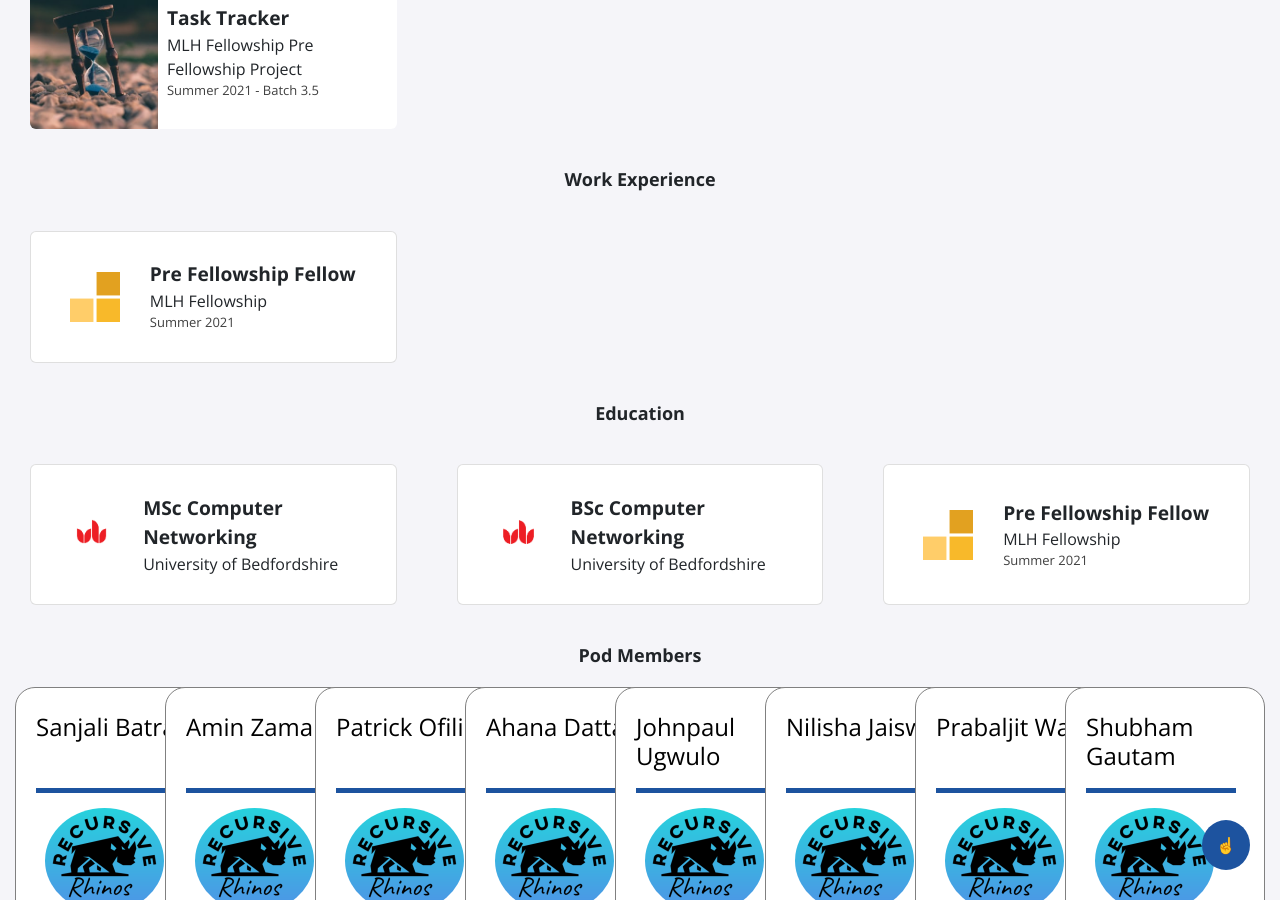
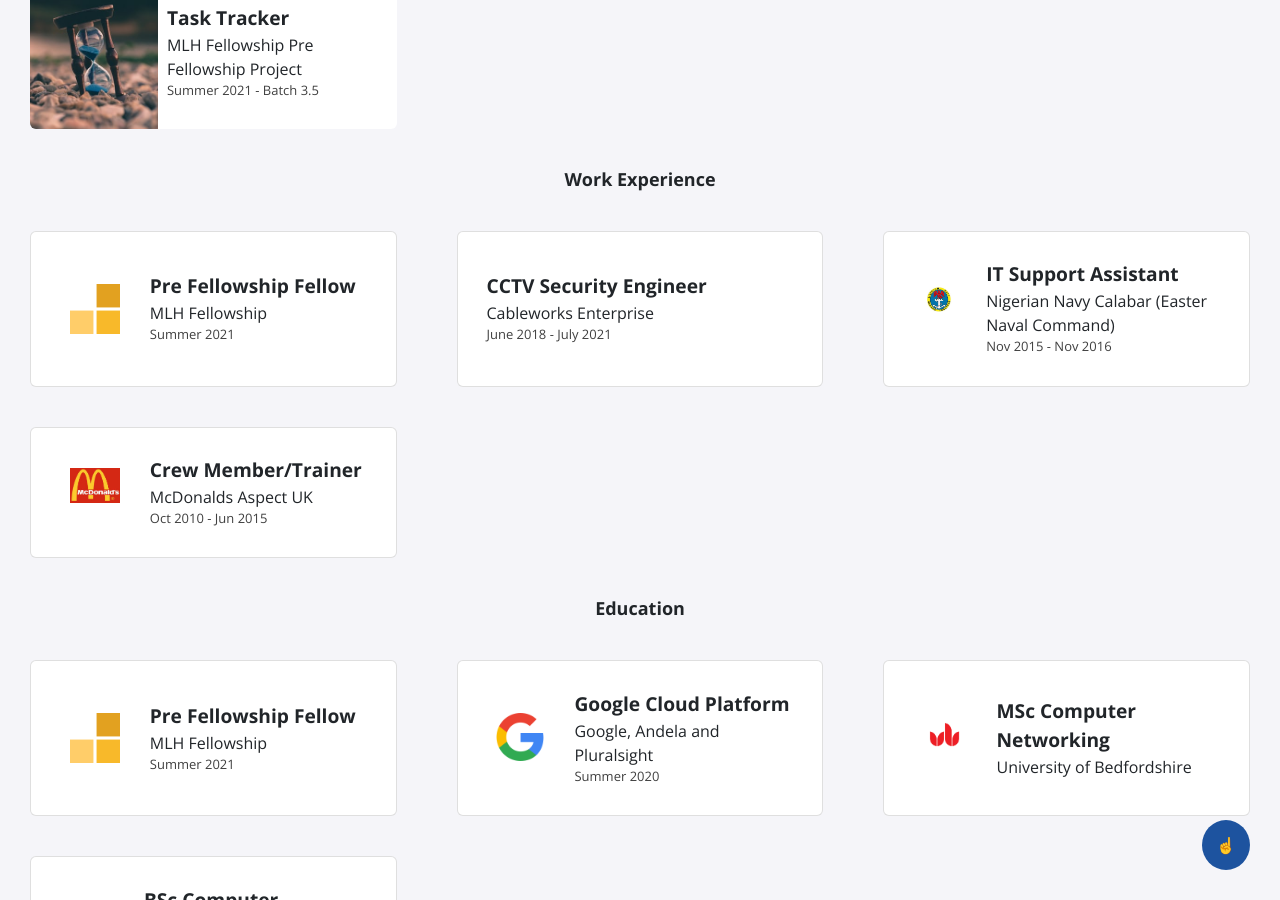
Before and after one commit to olaishola05/olaishola.github.io, a Jekyll site: the page built from index.html, in a window 1280 px wide and 900 px high, scrolled down 640 px. Built offline with Jekyll 4.4.1, drawn with Linux system fonts in a browser that asks for light colours; nearby versions of some CDN libraries.

Commit message:
Added the edu section

```diff
--- a/_data/education.yml
+++ b/_data/education.yml
@@ -1,3 +1,13 @@
+- course: Pre Fellowship Fellow
+  institute: MLH Fellowship
+  dates: Summer 2021
+  logo: fellowship.svg
+
+- course: Google Cloud Platform
+  institute: Google, Andela and Pluralsight
+  dates: Summer 2020
+  logo: Google.png
+
 - course: MSc Computer Networking
   institute: University of Bedfordshire
   logo: uob.png
@@ -5,8 +15,3 @@
 - course: BSc Computer Networking
   institute: University of Bedfordshire
   logo: uob.png
-
-- course: Pre Fellowship Fellow
-  institute: MLH Fellowship
-  dates: Summer 2021
-  logo: fellowship.svg
--- a/_data/experience.yml
+++ b/_data/experience.yml
@@ -2,3 +2,17 @@
   company: MLH Fellowship
   dates: Summer 2021
   logo: fellowship.svg
+
+- role: CCTV Security Engineer
+  company: Cableworks Enterprise
+  dates: June 2018 - July 2021
+
+- role: IT Support Assistant
+  company: Nigerian Navy Calabar (Easter Naval Command)
+  dates: Nov 2015 - Nov 2016
+  logo: navy.jpeg
+
+- role: Crew Member/Trainer
+  company: McDonalds Aspect UK
+  dates: Oct 2010 - Jun 2015
+  logo: macy.jpeg
--- a/_includes/experience.html
+++ b/_includes/experience.html
@@ -3,6 +3,7 @@
 <div class="card-container">
   {% for item in site.data.experience %}
   <div class="card">
+    {% if item.logo %}
     <div class="icon">
       <img src="./assets/img/experience/{{ item.logo }}" />
     </div>
@@ -11,6 +12,16 @@
       <p class="location">{{ item.company }}</p>
       <p class="dates">{{ item.dates }}</p>
     </div>
+
+  {% else %}
+
+  <div class="info">
+    <p class="title">{{ item.role }}</p>
+    <p class="location">{{ item.company }}</p>
+    <p class="dates">{{ item.dates }}</p>
   </div>
+
+  {%endif%}
+</div>
   {% endfor %}
 </div>
```
Also changed, not shown: assets/img/education/Google.png (added), assets/img/experience/macy.jpeg (added), assets/img/experience/navy.jpeg (added).
